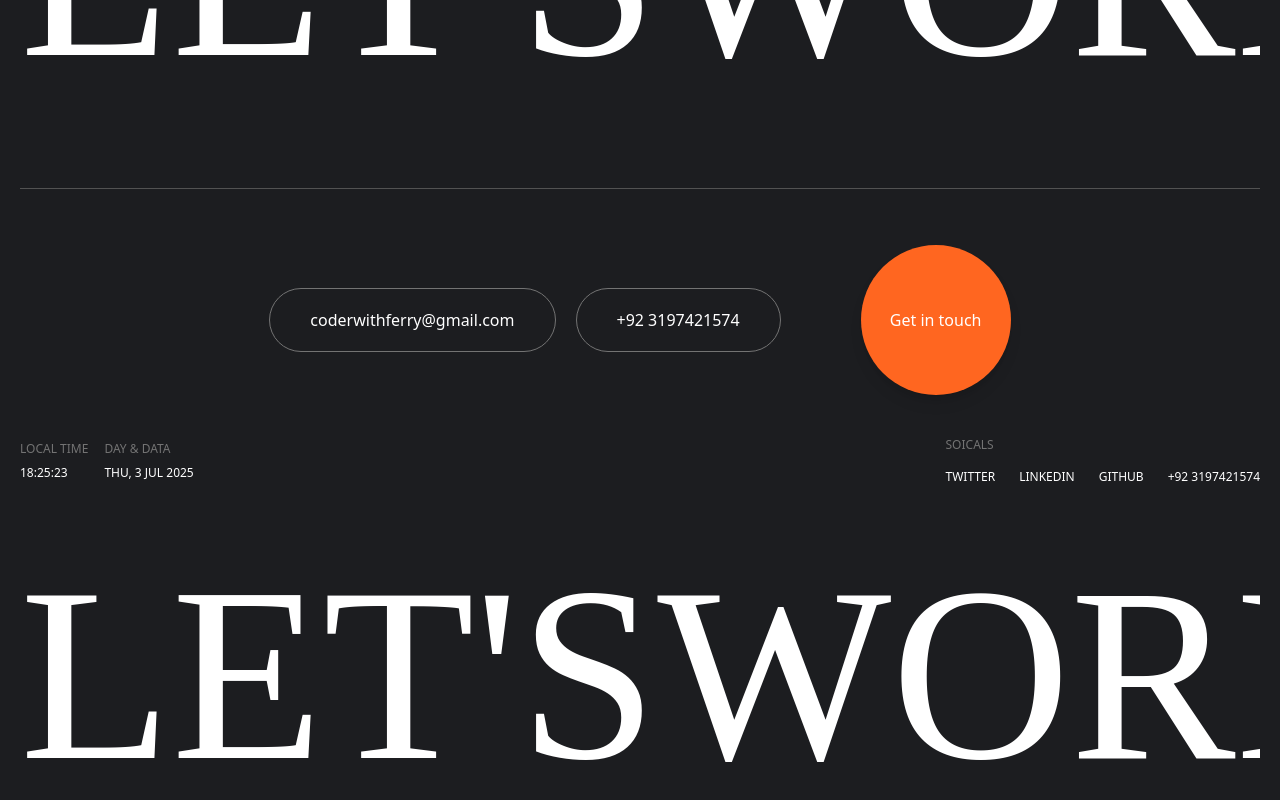
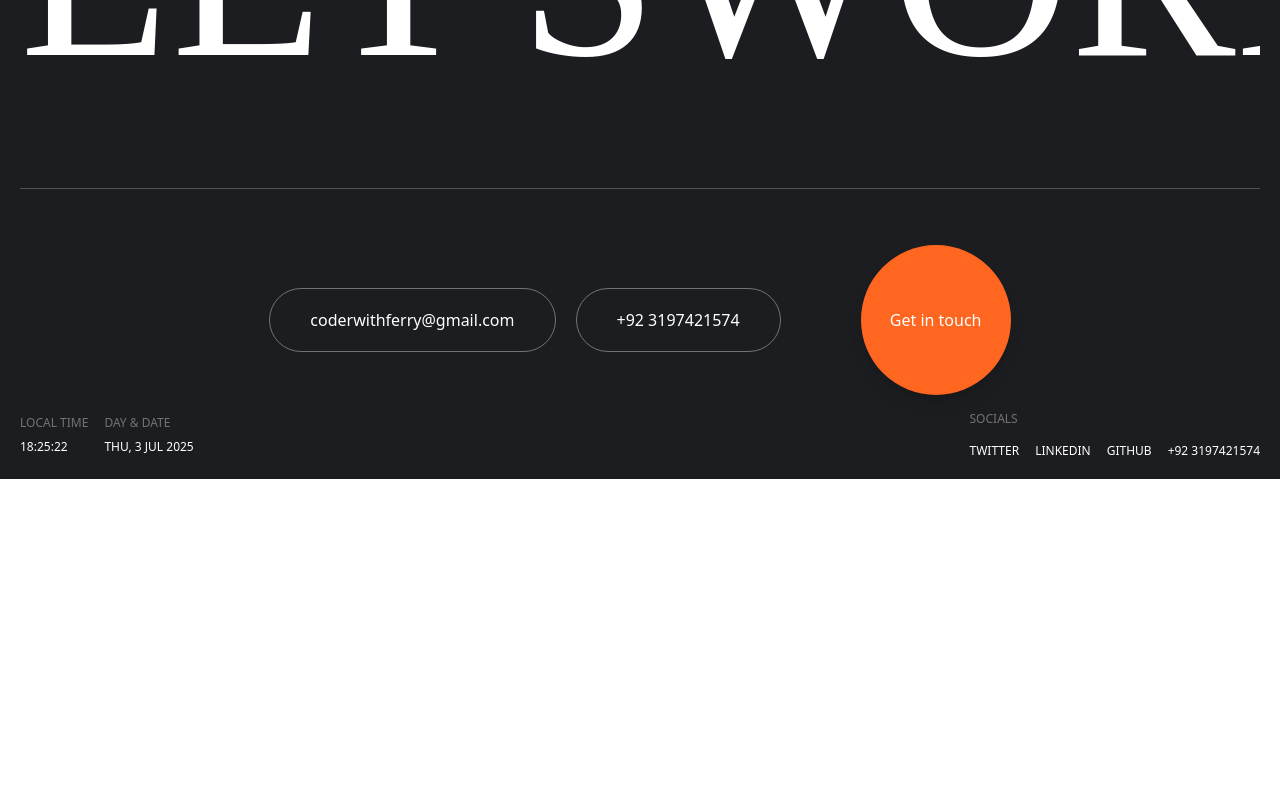
Before and after one commit to FarhanYousafzai0/MuhammadFarhan, a Next.js app: page / in a window 1280 px wide. Shown: the part 1876-2676 px from the top of the page. After the commit the page ends 2355 px from the top, so only its background shows below. Built offline with nearby package versions, Linux system fonts and the light colour scheme; a web font is replaced by a local one.

Commit message:
Layout Issues

```diff
--- a/app/(root)/contact/page.jsx
+++ b/app/(root)/contact/page.jsx
@@ -16,6 +16,7 @@ const page = () => {
 
 
 
+
 </div>
 
 </div>
--- a/app/(root)/page.jsx
+++ b/app/(root)/page.jsx
@@ -16,7 +16,7 @@ const page = () => {
 <Nav/>
   <Hero/>
 <Services/>
-<Footer/>
+
 
 
     </>
--- a/app/components/Footer.jsx
+++ b/app/components/Footer.jsx
@@ -90,42 +90,41 @@ export const Footer = () => {
 
 
 
-<div className='flex items-center justify-between h-[100px] '>
+<div className="flex flex-col md:flex-row md:items-center md:justify-between gap-6 md:gap-0 py-6 md:py-0">
+  {/* Time & Date */}
+  <div className="flex flex-col sm:flex-row items-start sm:items-center gap-4">
+    <div className="flex flex-col gap-2">
+      <span className="text-neutral-500 text-xs uppercase font-light">Local Time</span>
+      <p className="text-white text-xs uppercase">{time}</p>
+    </div>
 
+    <div className="flex flex-col gap-2">
+      <span className="text-neutral-500 text-xs uppercase font-light">Day & Date</span>
+      <p className="text-white text-xs uppercase">{date}</p>
+    </div>
+  </div>
 
-<div className='flex items-center gap-4 '>
+  {/* Socials */}
+  <div className="flex flex-col gap-1">
+    <span className="text-neutral-500 text-xs uppercase font-light">Socials</span>
 
-<div className='flex flex-col gap-2'>
-<span className='text-neutral-500 text-xs uppercase font-lighter'>Local Time</span>
-<p className="text-white text-xs uppercase">{time}</p>
-
-</div>
-<div className='flex flex-col gap-2'>
-<span className='text-neutral-500 text-xs uppercase font-lighter'>Day & Data</span>
-<p className="text-white text-xs uppercase">{date}</p>
-
-</div>
+    <div className="flex flex-wrap items-center gap-4 mt-3">
+      <Link href="https://x.com/Farhankhana804">
+        <p className="text-white text-xs uppercase hover:underline">Twitter</p>
+      </Link>
+      <Link href="#">
+        <p className="text-white text-xs uppercase hover:underline">LinkedIn</p>
+      </Link>
+      <Link href="https://github.com/FarhanYousafzai0">
+        <p className="text-white text-xs uppercase hover:underline">GitHub</p>
+      </Link>
+      <Link href="https://www.linkedin.com/in/farhan-yousafzai-8a1363352/">
+        <p className="text-white text-xs uppercase hover:underline">+92 3197421574</p>
+      </Link>
+    </div>
+  </div>
 </div>
 
-
-
-    <div className='flex flex-col gap-1'>
-
-        <span className='text-neutral-500 text-xs uppercase font-lighter'>Soicals</span>
-
-        <div className="flex items-center gap-6 mt-3">
-<Link href={`https://x.com/Farhankhana804`}> <p className="text-white text-xs uppercase">Twitter</p></Link>
-<Link href={``}> <p className="text-white text-xs uppercase">Linkedin</p></Link>
-<Link href={`https://github.com/FarhanYousafzai0`}> <p className="text-white text-xs uppercase">Github</p></Link>
-<Link href={`https://www.linkedin.com/in/farhan-yousafzai-8a1363352/`}> <p className="text-white text-xs uppercase">+92 3197421574</p></Link>
-
-
-</div>
-    </div>
-
-
-
-</div>
 
 </div>
 
```
